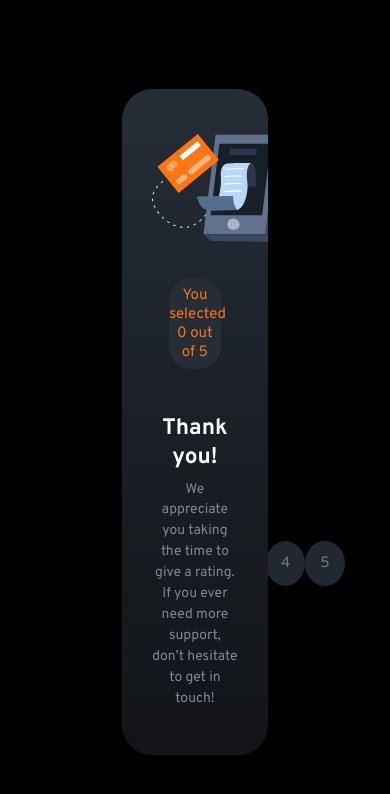
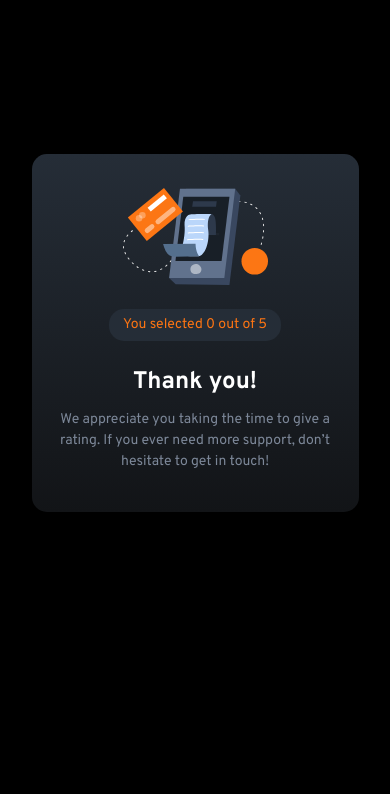
Before and after one commit to onlyhasbi/feedback_rating, a plain HTML site: page index.html in a window 390 px wide. Both pictures are taken after a click on the button "SUBMIT". Drawn offline with Linux system fonts and the light colour scheme.

Commit message:
fix html smeantic, fix responsive size, and make javascript simpler

```diff
--- a/index.html
+++ b/index.html
@@ -14,36 +14,62 @@
   <link rel="stylesheet" href="./styles/styles.css">
 
   <title>Frontend Mentor | Interactive rating component</title>
+  <script src="./script/script.js" defer></script>
 
 </head>
 
 <body>
-
-  <main>
-    <section class="container" id="rating">
+  <main class="container" id="rating">
     <div class="rating-icon">
       <img src="./images/icon-star.svg" alt="">
     </div>
-      <h1 class="rating-title">How did we do?</h1>
-      <p class="rating-description">
+
+    <div class="rating-content">
+      <h1 class="rating__title">How did we do?</h1>
+      <p class="rating__description">
         Please let us know how we did with your support request. All feedback is appreciated
         to help us improve our offering!
       </p>
+    </div>
 
-      <ul class="rating-group">
-        <li class="rating-value">1</li>
-        <li class="rating-value">2</li>
-        <li class="rating-value">3</li>
-        <li class="rating-value">4</li>
-        <li class="rating-value">5</li>
-      </ul>
-      <button class="rating-submit">Submit</button>
-    </section>
+    <form class="form">
+      <fieldset class="rating-group">
+
+        <div class="rating__option">
+          <input type="radio" name="rating" id="rating-1" class="rating-radio" value="1">
+          <label for="rating-1" class="rating__label">1</label>
+        </div>
+
+        <div class="rating__option">
+          <input type="radio" name="rating" id="rating-2" class="rating-radio" value="2">
+          <label for="rating-2" class="rating__label">2</label>
+        </div>
+
+        <div class="rating__option">
+          <input type="radio" name="rating" id="rating-3" class="rating-radio" value="3">
+          <label for="rating-3" class="rating__label">3</label>
+        </div>
+
+        <div class="rating__option">
+          <input type="radio" name="rating" id="rating-4" class="rating-radio" value="4">
+          <label for="rating-4" class="rating__label">4</label>
+        </div>
+
+        <div class="rating__option">
+          <input type="radio" name="rating" id="rating-5" class="rating-radio" value="5">
+          <label for="rating-5" class="rating__label">5</label>
+        </div>
+
+      </fieldset>
+      <button type="submit" class="rating-submit">Submit</button>
+    </form>
+
+  </main>
 
   <dialog class="container done" id="done">
 
     <div class="done-image">
-        <img src="./images/illustration-thank-you.svg" alt="">
+      <img src="./images/illustration-thank-you.svg" alt="illustration-thank-you">
     </div>
 
     <div class="done-info">
@@ -56,9 +82,6 @@
       don’t hesitate to get in touch!
     </p>
   </dialog>
-  </main>
-
-  <script src="./script/script.js"></script>
 </body>
 
 </html>
--- a/script/script.js
+++ b/script/script.js
@@ -1,31 +1,14 @@
 const done = document.querySelector("#done");
-const ratingSubmit = document.querySelector(".rating-submit");
-const ratingValue = document.querySelectorAll(".rating-value");
-const setValue = document.querySelector("#done-value");
-var value = 0;
+const submit = document.querySelector(".rating-submit");
+const setRating = document.querySelector("#done-value");
 
-ratingValue.forEach((item) => {
-  item.addEventListener("click", (e) => {
-    const active = document.querySelector(".active");
-    const target = e.target;
+submit.addEventListener("click", (e) => {
+  e.preventDefault();
+  e.stopPropagation();
+  const isSelected = document.querySelector('input[name="rating"]:checked');
+  const ratingValue = isSelected ? isSelected.value : 0;
 
-    if (active === target) {
-      target.classList.remove("active");
-      this.value = 0;
-      return;
-    } else if (active && active !== target) {
-      active.classList.remove("active");
-      target.classList.add("active");
-    } else {
-      target.classList.add("active");
-    }
-
-    this.value = e.target.textContent;
-  });
-});
-
-ratingSubmit.addEventListener("click", () => {
-  setValue.textContent = value;
+  setRating.textContent = ratingValue;
   done.showModal();
 });
 
--- a/styles/styles.css
+++ b/styles/styles.css
@@ -10,21 +10,14 @@
 * {
   padding: 0;
   margin: 0;
+  box-sizing: border-box;
 }
 
 html,
 body {
   font-family: "Overpass", sans-serif;
   background-color: #000;
-  font-size: 15px;
-}
-
-main {
-  display: flex;
-  align-items: center;
-  justify-content: center;
-  width: 100%;
-  height: 100vh;
+  font-size: 62.5%;
 }
 
 .container {
@@ -34,73 +27,94 @@ main {
     rgba(18, 20, 23, 1) 0%,
     rgba(37, 45, 55, 1) 100%
   );
-  padding: 2rem;
-  border-radius: 2rem;
-  width: 22%;
+  border-radius: 1.5rem;
+  width: 100%;
+  max-width: 32.7rem;
+  margin: 0 auto;
+  margin-top: 15.4rem;
+  margin-bottom: 15.4rem;
+  padding: 2.4rem;
+  padding-bottom: 3.2rem;
+}
+
+.rating-icon img {
+  display: block;
+  width: 100%;
 }
 
 .rating-icon {
   background-color: var(--dark-blue);
-  padding: 1rem;
-  width: 1rem;
-  height: 1rem;
-  border-radius: 50%;
+  padding: 1.25rem;
+  width: 4rem;
+  max-width: 100%;
+  border-radius: 2rem;
 }
 
-.rating-title,
-.done-title {
+.rating-content {
+  margin-top: 1.96rem;
+}
+
+.rating__title {
+  font-size: 2.36rem;
   margin-top: 1rem;
   color: var(--white);
 }
 
-.rating-description {
-  font-size: 0.9rem;
-  margin-top: 0.5rem;
+.rating__description {
+  font-size: 1.4rem;
+  margin-top: 1.2rem;
   color: var(--medium-grey);
   line-height: 1.5;
 }
 
 .rating-group {
-  list-style-type: none;
+  border: 0;
   display: flex;
+  margin-top: 3rem;
+  margin-bottom: 2.4rem;
   justify-content: space-between;
-  margin: 2rem 0;
+  align-items: center;
 }
 
-.rating-value {
+.rating-radio {
+  display: none;
+}
+
+.rating__label {
   background-color: var(--dark-blue);
   color: var(--medium-grey);
-  padding: 1rem;
-  height: 1rem;
-  width: 1rem;
-  border-radius: 50%;
+  width: 4.1rem;
+  height: 4.1rem;
   display: flex;
+  justify-content: center;
   align-items: center;
-  justify-content: center;
+  border-radius: 2rem;
+  font-size: 1.3rem;
   cursor: pointer;
 }
 
-.rating-value:hover {
+.rating-radio:checked ~ .rating__label {
+  background-color: var(--light-grey);
+  color: var(--white);
+}
+
+.rating__label:hover {
   background-color: var(--orange);
   color: hsl(0, 0%, 100%);
 }
 
-.rating-value:active,
-.active {
-  background-color: var(--light-grey);
-  color: var(--white);
-}
-
 .rating-submit {
-  outline: none;
-  border: none;
+  border: 0;
+  outline: 0;
+  text-align: center;
   background-color: var(--orange);
   color: hsl(0, 0%, 100%);
+  font-weight: 700;
   text-transform: uppercase;
-  letter-spacing: 0.1rem;
-  border-radius: 2rem;
+  letter-spacing: 0.25rem;
+  border-radius: 2.5rem;
   width: 100%;
-  padding: 1rem 0;
+  padding: 1.45rem 0;
 }
 
 .rating-submit:active {
@@ -108,51 +122,121 @@ main {
   color: var(--orange);
 }
 
+@media screen and (min-width: 800px) {
+  .container {
+    max-width: 41.1rem;
+    margin-top: 19.5rem;
+    margin-bottom: 19.5rem;
+    padding: 3.2rem;
+    padding-right: 3.8rem;
+    border-radius: 3rem;
+  }
+
+  .rating-icon {
+    width: 4.8rem;
+    border-radius: 3rem;
+    padding: 1.65rem;
+  }
+
+  .rating-content {
+    margin-top: 3.4rem;
+  }
+
+  .rating__title {
+    font-size: 2.76rem;
+  }
+
+  .rating__description {
+    font-size: 1.5rem;
+    margin-top: 1.1rem;
+  }
+
+  .rating__label {
+    width: 5rem;
+    height: 5rem;
+    border-radius: 3rem;
+    font-size: 1.6rem;
+  }
+
+  .rating-group {
+    margin-bottom: 3.2rem;
+  }
+
+  .rating-submit {
+    font-size: 1.4rem;
+    padding: 1.4rem 0;
+  }
+}
+
 /* done dialog styles */
+
+.done {
+  text-align: center;
+  padding: 3.4rem 2rem 4rem;
+  border: none;
+  outline: none;
+  position: absolute;
+  inset: 0;
+}
+
+.done::backdrop {
+  background: #000;
+}
+
+.done-image img {
+  width: 100%;
+  max-width: 14.5rem;
+}
 
 .done-info {
   background-color: var(--dark-blue);
   color: var(--orange);
-  padding: 0.5rem 0;
-  width: 60%;
+  padding: 0.75rem 1.4rem;
+  display: inline-flex;
   border-radius: 1.5rem;
   margin: 0 auto;
-  margin-top: 2rem;
-  margin-bottom: 3rem;
+  margin-top: 2.2rem;
+  margin-bottom: 2.6rem;
+  font-size: 1.4rem;
 }
 
-.done {
-  text-align: center;
-  padding: 3rem 2rem;
-  position: absolute;
-  left: 50%;
-  top: 50%;
-  transform: translate(-50%, -50%);
-  border: none;
-  outline: none;
+.done-title {
+  font-size: 2.4rem;
+  color: var(--white);
 }
 
 .done-description {
-  font-size: 0.93rem;
-  margin-top: 0.5rem;
+  font-size: 1.4rem;
+  margin-top: 1.2rem;
   color: var(--medium-grey);
   line-height: 1.5;
 }
 
-@media (max-width: 375px) {
-  .container {
-    width: 73%;
+@media screen and (min-width: 800px) {
+  .done {
+    padding: 4.5rem 3.4rem 5rem;
   }
 
-  .done::backdrop {
-    background-color: #000;
+  .done-image img {
+    max-width: 16.2rem;
   }
 
-  .done {
-    width: 74%;
+  .done-image {
+    padding-right: 0.7rem;
   }
 
   .done-info {
-    width: 70%;
+    margin-top: 3.1rem;
+    margin-bottom: 3.5rem;
+    padding: 0.6rem 1.8rem;
+    font-size: 1.52rem;
+  }
+
+  .done-title {
+    font-size: 2.7rem;
+  }
+
+  .done-description {
+    font-size: 1.5rem;
   }
 }
```
Also changed, not shown: script/backup.js (added, +15 -0 lines). Lines whose indentation alone changed are shown as unchanged.
